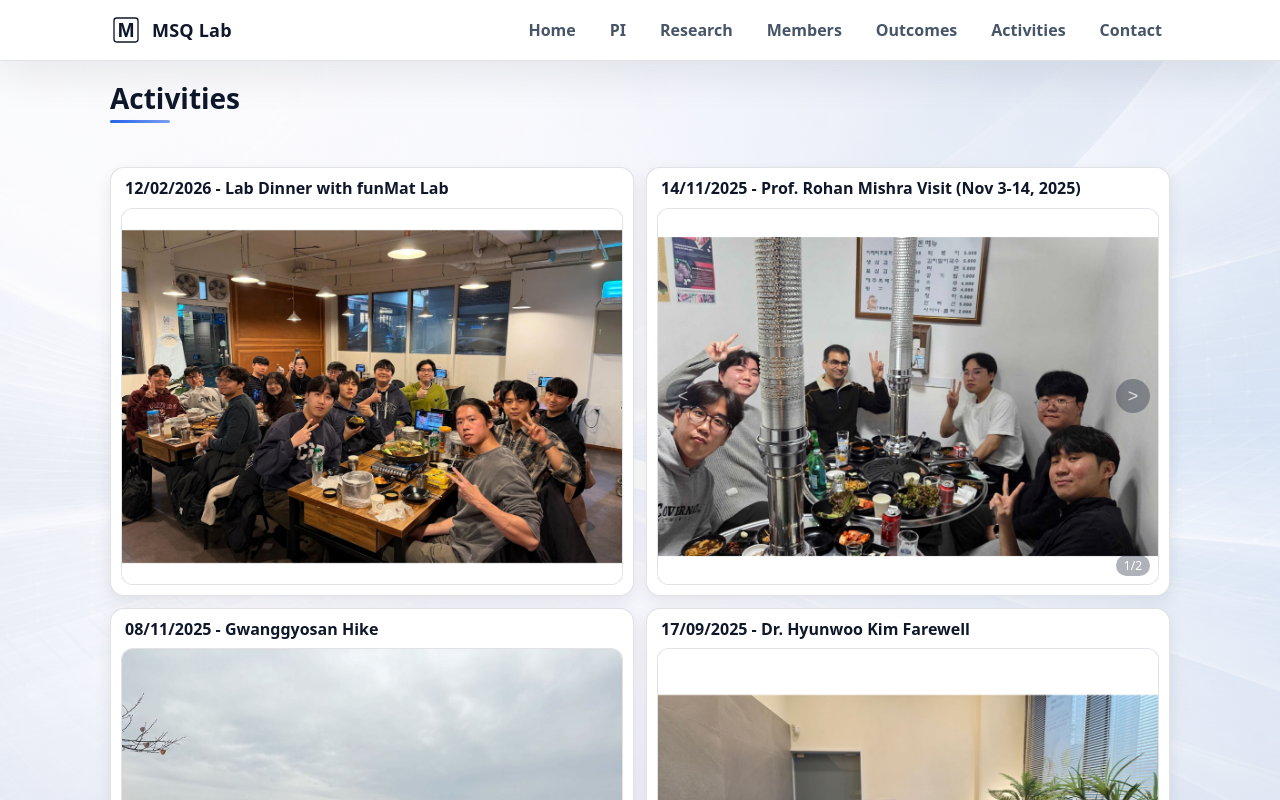
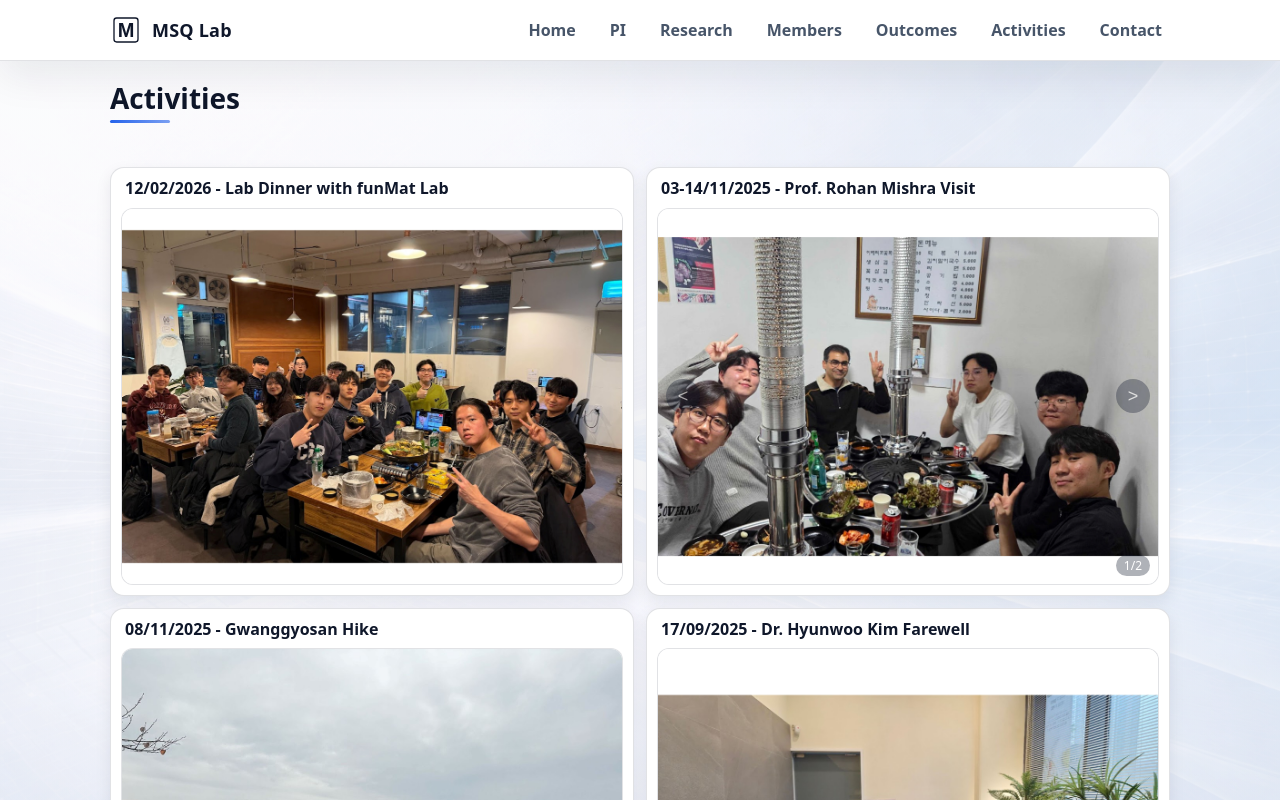
Before and after one commit to qwerqwer33-3/MSQ, a Next.js app: page /MSQ/activities in a window 1280 px wide. Shown: the top 800 px of the page. Built offline with nearby package versions, Linux system fonts and the light colour scheme; a web font is replaced by a local one.

Commit message:
Activities modify

```diff
--- a/app/activities/page.js
+++ b/app/activities/page.js
@@ -16,6 +16,8 @@ const formatDisplayDate = (date) => {
   const [year, month, day] = date.split("-");
   return `${day}/${month}/${year}`;
 };
+
+const startsWithDateLikePrefix = (title) => /^\d{1,2}-\d{1,2}\/\d{2}\/\d{4}/.test(title || "");
 
 export default function ActivitiesPage() {
   const sorted = useMemo(
@@ -69,7 +71,14 @@ export default function ActivitiesPage() {
             const showArrows = images.length > 1;
 
             return (
-              <Card key={key} title={`${formatDisplayDate(e.date)} - ${e.title}`}>
+              <Card
+                key={key}
+                title={
+                  startsWithDateLikePrefix(e.title)
+                    ? e.title
+                    : `${formatDisplayDate(e.date)} - ${e.title}`
+                }
+              >
                 <div
                   className="activityMediaWrap activityMediaPreview"
                   role="button"
@@ -136,7 +145,11 @@ export default function ActivitiesPage() {
             >
               x
             </button>
-            <h3 className="activityModalTitle">{`${formatDisplayDate(activeItem.date)} - ${activeItem.title}`}</h3>
+            <h3 className="activityModalTitle">
+              {startsWithDateLikePrefix(activeItem.title)
+                ? activeItem.title
+                : `${formatDisplayDate(activeItem.date)} - ${activeItem.title}`}
+            </h3>
             <p className="activityModalDescription">{activeItem.description}</p>
             <div className="activityMediaWrap activityModalMedia">
               {activeImage ? (
--- a/data/activities.json
+++ b/data/activities.json
@@ -7,7 +7,7 @@
   },
   {
     "date": "2025-11-14",
-    "title": "Prof. Rohan Mishra Visit (Nov 3-14, 2025)",
+    "title": "03-14/11/2025 - Prof. Rohan Mishra Visit",
     "description": "Academic visit and collaboration period with Prof. Rohan Mishra.",
     "images": [
       "/images/Activities/2025.11.3-2025.11.14_1.jpg",
```
